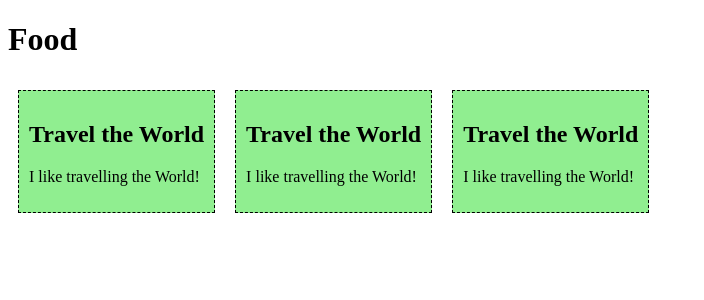
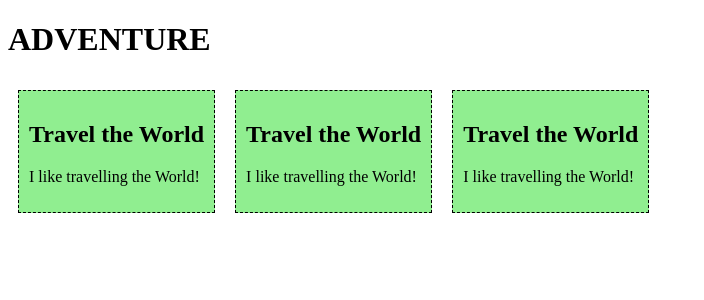
Before and after one commit to jonard2025/webprog-sf241-vuejs, a Vue app in the folder firstsfc/: page / in a window 1280 px wide. Shown: the top 300 px of the page, without its empty margins (0-704 px from the left). Built offline with nearby package versions, Linux system fonts and the light colour scheme.

Commit message:
added ADVENTURE

```diff
--- a/firstsfc/src/App.vue
+++ b/firstsfc/src/App.vue
@@ -1,5 +1,5 @@
 <template>
-  <h1>Food</h1>
+  <h1>ADVENTURE</h1>
   <food-item/>
   <food-item/>
   <food-item/>
```
